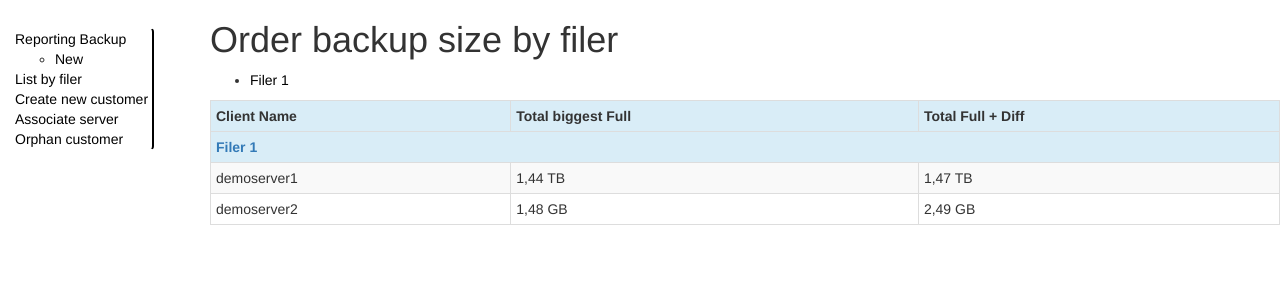
After one commit to Sn4kY/baculareport, a PHP site: page /list_by_filer.php in a window 1280 px wide. The commit adds this page. Shown: the top 300 px of the page. Run offline with PHP 8.4, Linux system fonts and the light colour scheme; data comes from the database, SQL or seed files in the repository.

Commit message:
Add a list to show quickly wich Client (host) is using the most space into filers

```diff
--- /dev/null
+++ b/list_by_filer.php
@@ -0,0 +1,57 @@
+<?php require_once("header.php"); ?>
+<body>
+<?php
+
+require_once("includes.php");
+require_once("navbar.php");
+
+$query_list_storage='SELECT storage_id, storage_name FROM storage WHERE enabled="1" ORDER BY storage_name';
+
+// Filer details ordered by size
+$query_list_jobs_per_storage = $bdd->prepare('
+SELECT grp.name AS client_name, MAX(Job.JobBytes) AS BigFull, sum(Job.JobBytes) TotalFull
+FROM Job
+INNER JOIN client_customer_assoc grp ON grp.id_client = Job.ClientId
+INNER JOIN customer_billing factu ON factu.customer_id=grp.customer_id
+INNER JOIN storage sto_assoc ON sto_assoc.storage_id=grp.storage_id
+WHERE sto_assoc.storage_id=?
+AND Job.Type = "B"
+GROUP BY grp.name
+ORDER BY TotalFull DESC;
+');
+?>
+<h1>Order backup size by filer</h1>
+<table class="table table-striped table-bordered table-hover table-condensed">
+<!--    <caption><div>Detail du rapport</div></caption>-->
+<ul>
+<?php
+$bdd_list_storage_link = $bdd->query($query_list_storage);
+while ($list_storage = $bdd_list_storage_link->fetch()) {
+	printf("<li class=\"info\"><a href=\"order_by_filer.php#%s\">%s</a></li>", $list_storage['storage_id'], $list_storage['storage_name']);
+}
+?>
+</ul>
+ 	<tr class="info"><th>Client Name</th><th>Total biggest Full</th><th>Total Full + Diff</th>
+
+<?php
+$i=0; //increment pour la couleur du tableau
+
+$bdd_list_storage = $bdd->query($query_list_storage);
+
+while ($list_storage = $bdd_list_storage->fetch()) {
+	printf("<tr class=\"info\"><th colspan=4><a name=\"%s\">%s</a></th></tr>", $list_storage['storage_id'], $list_storage['storage_name']);
+	$query_list_jobs_per_storage->execute(array($list_storage['storage_id']));
+	while ($jobs_per_storage = $query_list_jobs_per_storage->fetch()){
+		$i++;
+		printf("<tr><td>%s</td>", $jobs_per_storage['client_name']);
+		printf("<td>%s</td>",FileSizeConvert($jobs_per_storage['BigFull']));
+		printf("<td>%s</td></tr>",FileSizeConvert($jobs_per_storage['TotalFull']));
+	}
+	$query_list_jobs_per_storage->closeCursor();
+}
+?>
+</table>
+
+
+</body>
+</html>
--- a/navbar.php
+++ b/navbar.php
@@ -2,9 +2,10 @@
 <ul class="navbar">
 	<li><a href="report.php">Reporting Backup</a>
 		<ul>
-			<li><a href="#New">New</a></li>
+			<li><a href="report.php#New">New</a></li>
 		</ul>
 	</li>
+	<li><a href="list_by_filer.php">List by filer</a></li>
 	<li><a href="add_client.php">Create new customer</a></li>
 	<li><a href="add_server.php">Associate server</a></li>
 	<li><a href="orphan_customers.php">Orphan customer</a></li>
```
